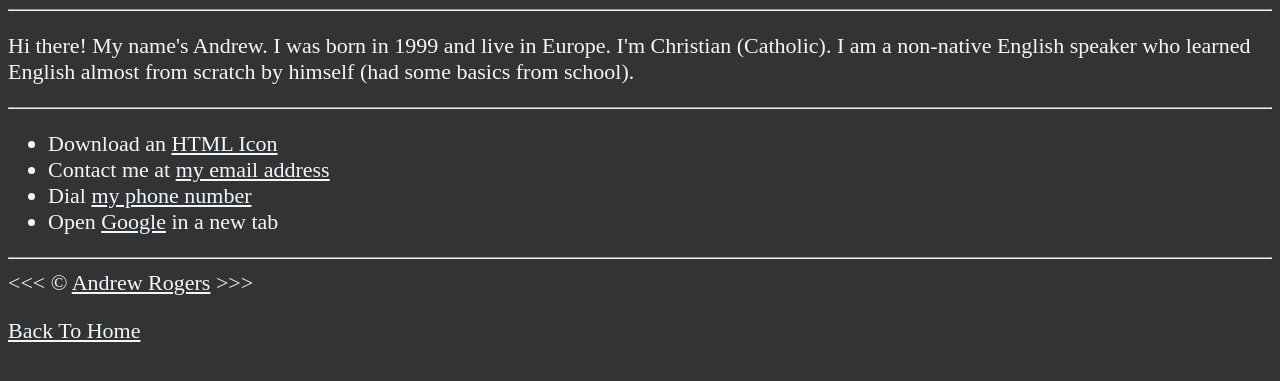
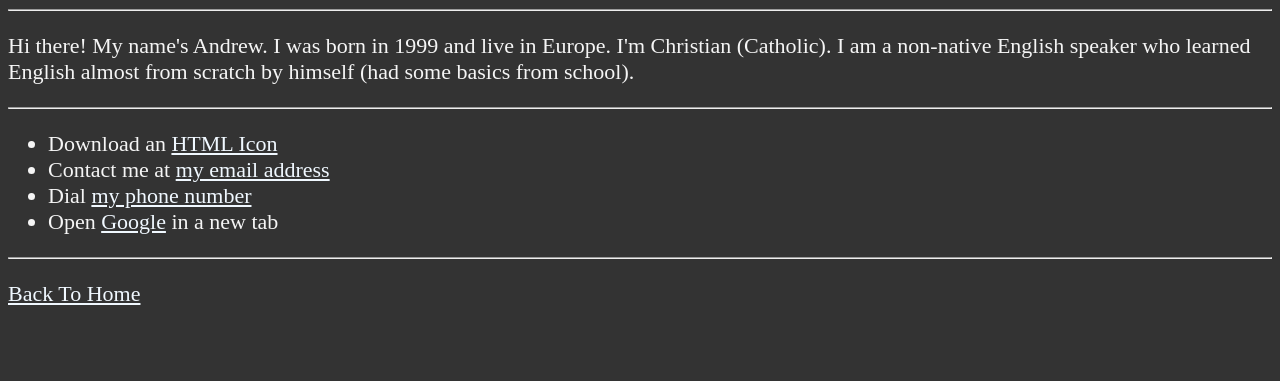
Before and after one commit to andrewgogetter/my-first-html-project, a plain HTML site: page about.html in a window 1280 px wide. Shown: the part 101-482 px from the top of the page. Drawn offline with Linux system fonts and the light colour scheme.

```diff
--- a/about.html
+++ b/about.html
@@ -8,9 +8,6 @@
     <title>About Myself</title>
     <link rel="icon" href="html_icon.png" type="image/x-icon">
     <link rel="stylesheet" href="main.css">
-    <style>
-
-    </style>
 </head>
 
 <body>
@@ -42,7 +39,6 @@
 
     <hr>
 
-    &lt;&lt;&lt; &copy; <a href="about.html">Andrew Rogers</a> &gt;&gt;&gt;
     <p>
         <a href="/">Back To Home</a> <!-- "/" means the home page -->
     </p>
```
